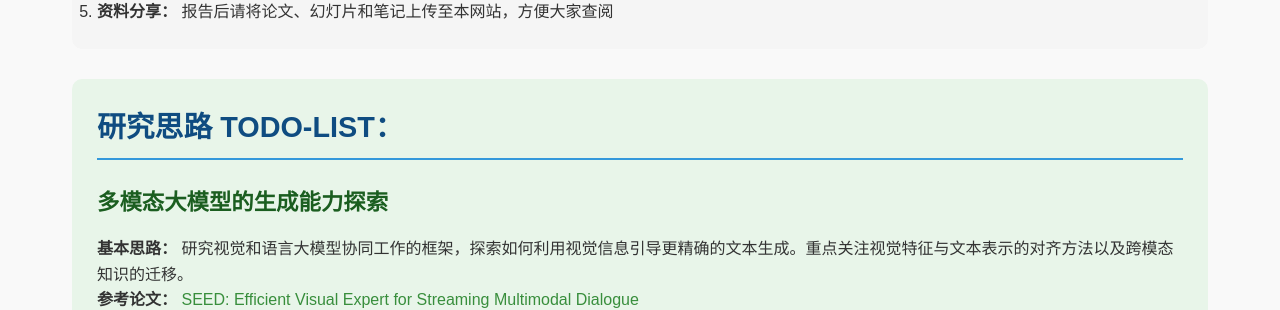
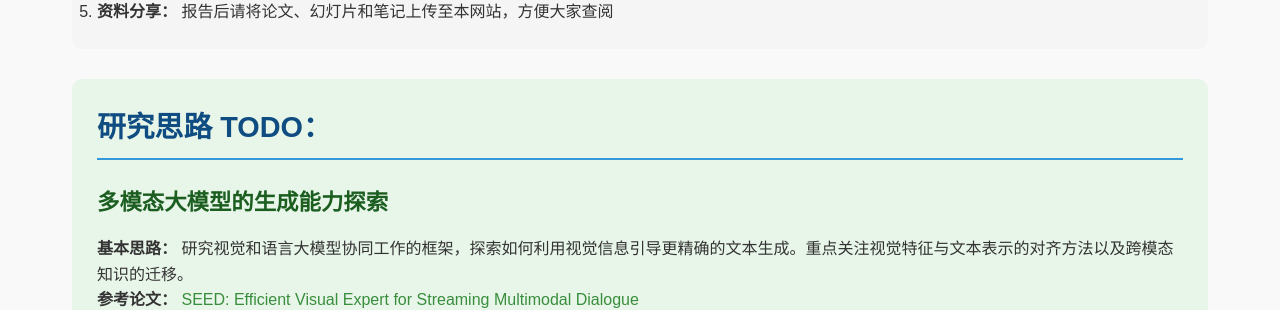
Before and after one commit to linbowang/ahu-vr-vision-group, a Jekyll site: the page built from index.md, in a window 1280 px wide and 900 px high, scrolled down 602 px. Shown: the part 149-459 px from the top of the window. Built offline with Jekyll 4.4.1, drawn with Linux system fonts in a browser that asks for light colours.

Commit message:
feat: add todo list

```diff
--- a/index.md
+++ b/index.md
@@ -32,7 +32,7 @@ title: 首页
 
 <div class="todo-section" markdown="1" style="background: #E8F5E9; padding: 25px; border-radius: 10px; margin: 30px 0;">
 
-## 研究思路 TODO-LIST：
+## 研究思路 TODO：
 
 
 ### 多模态大模型的生成能力探索
```
Also changed, not shown: _posts/2025-03-26-3-pyj.md (+1 -1 lines), docs/upload-guide.md (+1 -0 lines).
